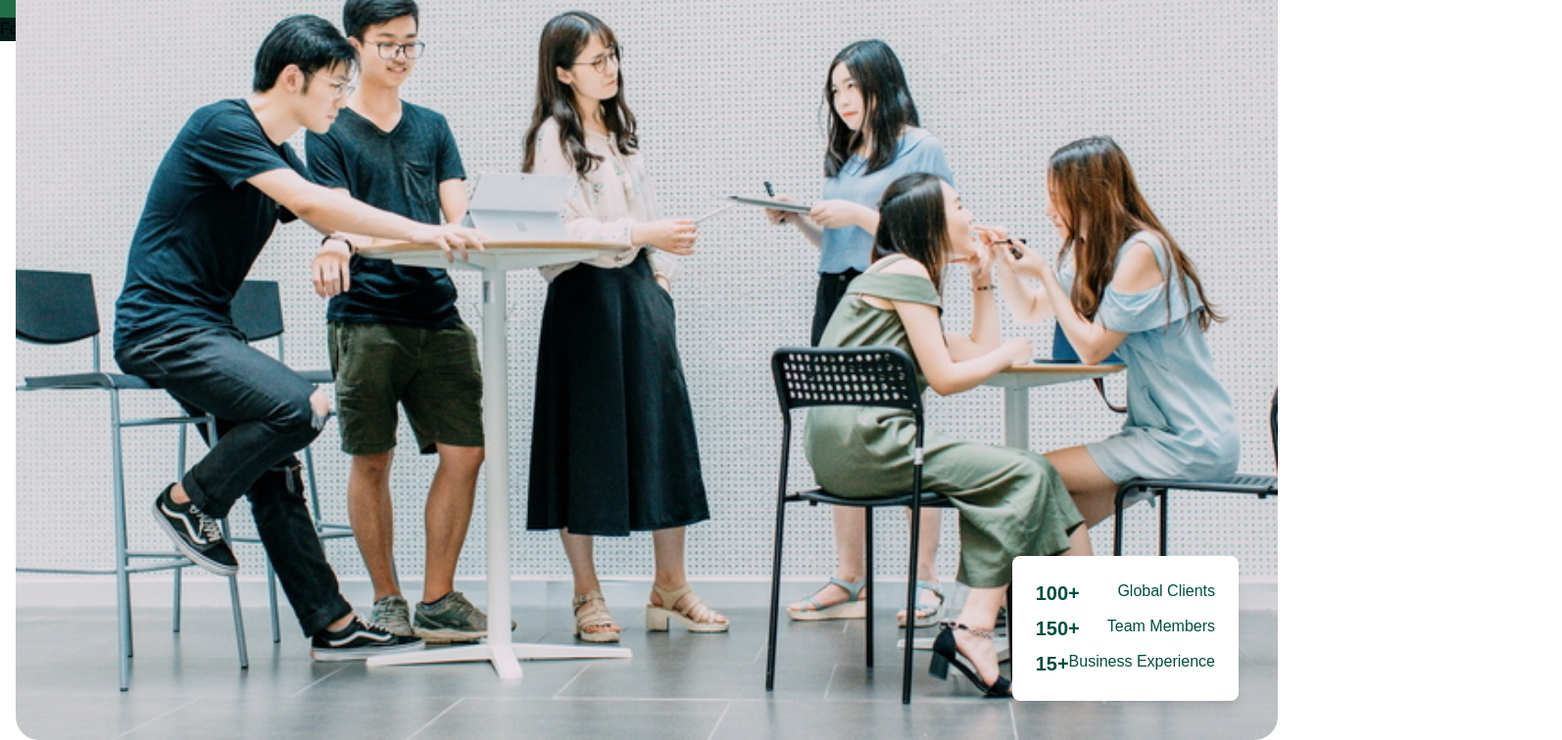
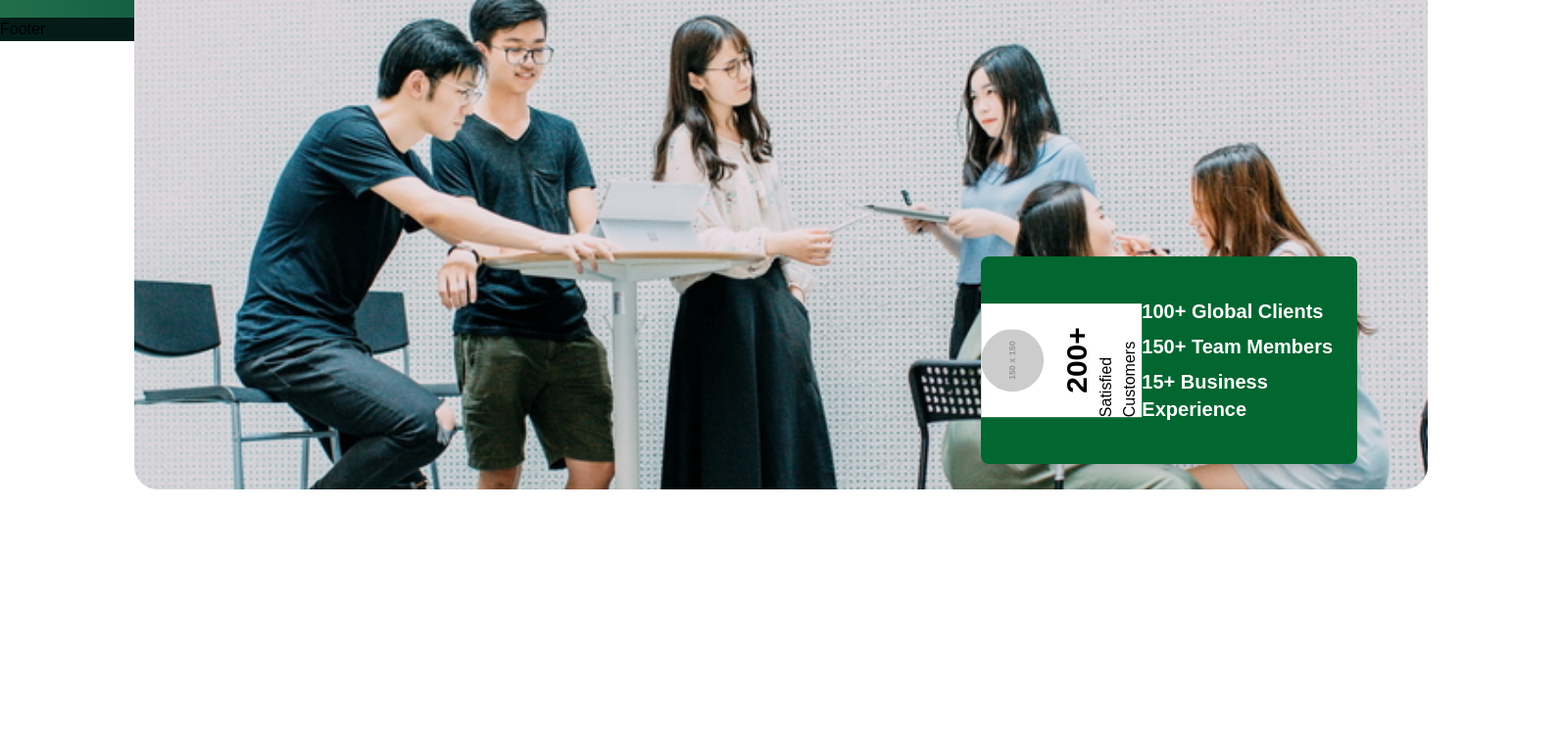
Before and after one commit to book-an-appoinment/client, a React (Vite) app: page / in a window 1280 px wide. Shown: the part 732-1488 px from the top of the page at 98% size, 1594 px wide, since content can reach past the window. After the commit the page ends 1289 px from the top, so only its background shows below. Built offline with nearby package versions, Linux system fonts and the light colour scheme.

Commit message:
homepage

```diff
--- a/src/components/Header/ImageSection.jsx
+++ b/src/components/Header/ImageSection.jsx
@@ -3,20 +3,22 @@ import bannerImage from "../../assets/header/1.jpg";
 
 const ImageSection = () => {
   return (
-    <div className="relative mt-24 mb-32 mx-auto lg:w-[1320px]  px-4">
-      <div className="relative rounded-3xl overflow-hidden">
+    <div className="relative mt-24 mb-32 flex justify-center mx-auto lg:w-[1594px] h-[721px] px-4">
+      <div className="relative rounded-3xl overflow-hidden object-cover lg:w-[1320px] lg:h-[664px]">
         <img
           src={bannerImage}
           alt="Team collaboration"
-          width={1920}
-          height={694}
-          className="w-full h-auto object-cover"
+          className="lg:w-[1320px] lg:h-[664px] object-cover"
         />
-        <StatsCard
-          globalClients="100+"
-          teamMembers="150+"
-          businessExperience="15+"
-        />
+
+        {/* Absolute positioning for StatsCard */}
+        <div className="absolute -bottom-20 -right-30 transform -translate-x-1/2 -translate-y-1/2">
+          <StatsCard
+            globalClients="100+"
+            teamMembers="150+"
+            businessExperience="15+"
+          />
+        </div>
       </div>
     </div>
   );
--- a/src/components/Header/StatsCard.jsx
+++ b/src/components/Header/StatsCard.jsx
@@ -1,19 +1,26 @@
 const StatsCard = ({ globalClients, teamMembers, businessExperience }) => {
   return (
-    <div className="absolute bottom-10 right-10 bg-white text-[#004D3F] p-6 rounded-lg shadow-lg">
-      <div className="space-y-2">
-        <div className="flex justify-between">
-          <span className="font-bold text-xl">{globalClients}</span>
-          <span>Global Clients</span>
+    <div className="max-w-sm mx-auto p-6 bg-green-800 text-white rounded-lg shadow-lg flex items-center">
+      {/* Left side with image and text (rotated) */}
+      <div className="flex flex-col items-center mr-6 transform -rotate-90 bg-white text-black">
+        <div className="w-16 h-16 rounded-full overflow-hidden mb-4">
+          <img
+            src="https://via.placeholder.com/150" // Replace with actual image source
+            alt="Profile"
+            className="object-cover w-full h-full"
+          />
         </div>
-        <div className="flex justify-between">
-          <span className="font-bold text-xl">{teamMembers}</span>
-          <span>Team Members</span>
-        </div>
-        <div className="flex justify-between">
-          <span className="font-bold text-xl">{businessExperience}</span>
-          <span>Business Experience</span>
-        </div>
+        <h2 className="text-3xl font-semibold">200+</h2>
+        <p>Satisfied Customers</p>
+      </div>
+
+      {/* Right side with statistics */}
+      <div>
+        <h3 className="text-xl font-bold">{globalClients} Global Clients</h3>
+        <h3 className="text-xl font-bold mt-2">{teamMembers} Team Members</h3>
+        <h3 className="text-xl font-bold mt-2">
+          {businessExperience} Business Experience
+        </h3>
       </div>
     </div>
   );
--- a/src/index.css
+++ b/src/index.css
@@ -32,6 +32,10 @@ h6 {
   font-family: "Raleway", sans-serif;
 }
 
+img {
+  height: unset !important; /* Unsets the height property */
+}
+
 .bg-green-background {
   background: var(--color-green-background);
 }
```
